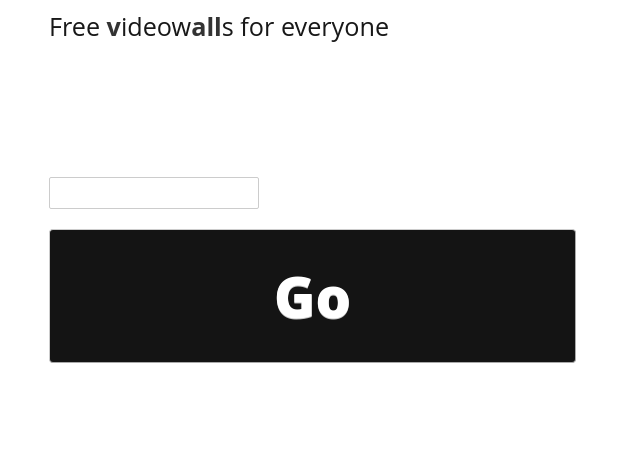
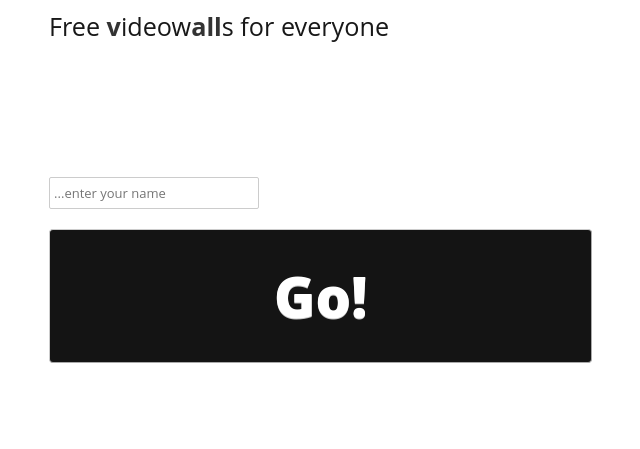
Before and after one commit to pst/vall, a Python web app: template templates/index.html in a window 1280 px wide. Shown: the part 169-618 px from the top of the page, without its empty margins (111-751 px from the left). Run offline with Jinja, Linux system fonts and the light colour scheme; the template is opened without the code that fills it, so the values that code supplies are empty; some libraries are stand-ins or nearby versions.

Commit message:
placeholder added

```diff
--- a/templates/index.html
+++ b/templates/index.html
@@ -33,9 +33,9 @@
 		<div class="container conbutton">
 			<div class="sixteen columns alpha omega">
 				<form action="/" method="POST">
-					<input type="text" name="name">
 					<div class="buttonc">
-						<input type="submit" class="vbutton" id="join" value="Go">
+					<input type="text" name="name" placeholder="...enter your name">
+					<input type="submit" class="vbutton" id="join" value="Go!">
 					</div>
 				</form>
 			</div>
```
